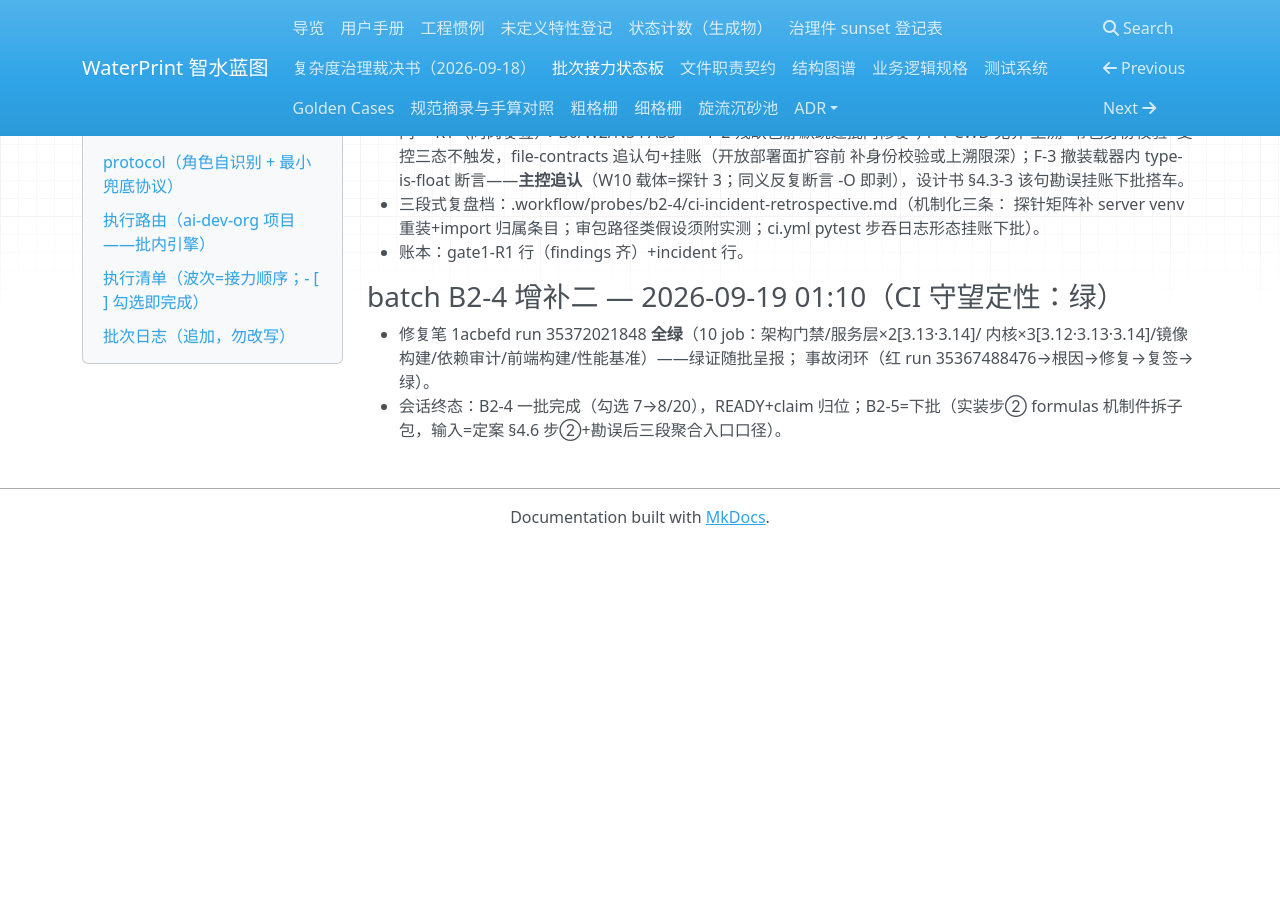
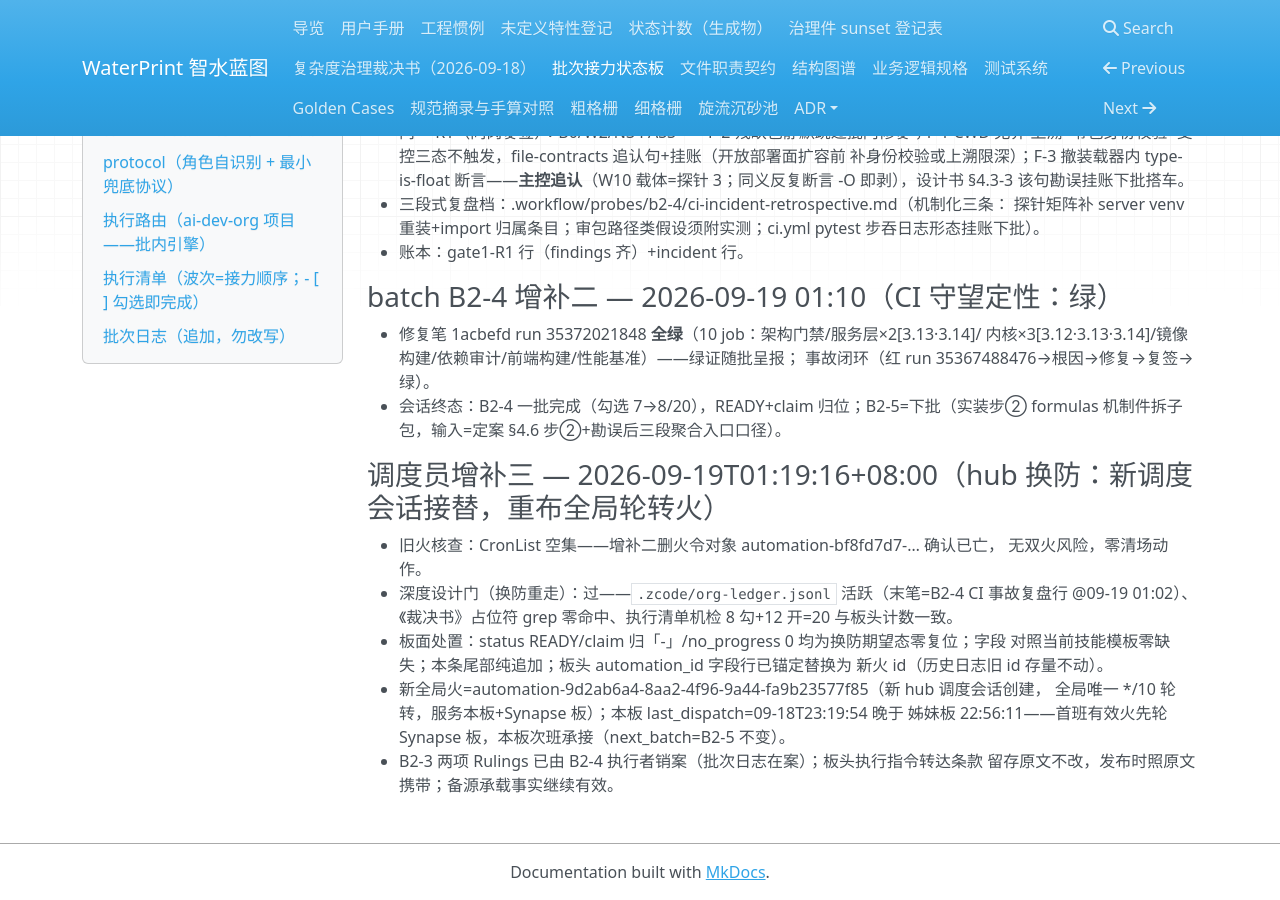
Before and after one commit to yyx20040712/waterprint, an MkDocs documentation site: the page built from docs/handoff/relay.md, in a window 1280 px wide and 900 px high, scrolled down 8399 px. Built offline with MkDocs 1.6.1, drawn with Linux system fonts in a browser that asks for light colours; nearby versions of some CDN libraries; before the commit the page ends 8944 px from its top, so only the background shows below that; some of the changed text lies outside the part shown.

Commit message:
接力火认领: B2-5 批开工——relay 板原子 claim（status RUNNING+claim token hubfire-B2-5-20260919T0132-b25f5+claimed_by/claimed_at+心跳 17:33:10Z，last_dispatch 01:31:13 保留）即推送对板外可见；同笔收编调度员增补三未提交笔（hub 换防记录+新火 id automation-9d2ab6a4 回填+last_dispatch 写入面——发布本会话的火回合落笔）。执行者按板领批 B2-5（实装步②：formulas 机制件拆子包，依据定案 §4.6 步②——白名单三态+四探针，聚合入口三段叠加口径；structure-graph §1a diff 非空=红停批）。

```diff
--- a/docs/handoff/relay.md
+++ b/docs/handoff/relay.md
@@ -8,22 +8,22 @@
 > 前任交接：`E:/zcode_md/治理批-复杂度治理-2026-09-18/00-交接文档-新会话继续.md`
 > （2026-09-18 同日建立——内容已并入本板首批批次日志，克隆者以本板为准）。
 
-- status: READY
-- automation_id: automation-bf8fd7d7-fa7b-4194-a850-2c702565068e
+- status: RUNNING
+- automation_id: automation-9d2ab6a4-8aa2-4f96-9a44-fa9b23577f85
 - shared_fire: true
 - plan: docs/handoff/relay.md#执行清单（自含清单，收口 grep 本文件 `- [ ]` 计余量）
 - spec: docs/design/2026-09-18_complexity-governance-ruling.md
 - poll_interval_min: 10
 - fire_budget_min: 120
-- last_dispatch: 2026-09-18T23:19:54+08:00
-- heartbeat_utc: 2026-09-18T17:08:45Z
-- claim: -
+- last_dispatch: 2026-09-19T01:31:13+08:00
+- heartbeat_utc: 2026-09-18T17:33:10Z
+- claim: hubfire-B2-5-20260919T0132-b25f5
 - no_progress_count: 0
 - checked_total: 20
 - checked_done: 8
 - last_handover: 2026-09-18
-- claimed_by: -
-- claimed_at: -
+- claimed_by: hubfire-B2-5 执行者会话
+- claimed_at: 2026-09-19T01:33:10+08:00
 - next_batch: B2-5（实装·第二步：formulas 机制件拆子包——定案 §4.6 步②+勘误后三段聚合入口口径：白名单三态+四探针（dump=flows+manning+discover_units 三段叠加插入序）；行数预算 spec≤150/store≤150/apply≤200/__init__≤40；开工先跑私有名前置探针+改造前 dump 留档会话区；structure-graph §1a 再生成 diff 非空=红停批）
 
 ## protocol（角色自识别 + 最小兜底协议）
@@ -371,3 +371,19 @@
   事故闭环（红 run 35367488476→根因→修复→复签→绿）。
 - 会话终态：B2-4 一批完成（勾选 7→8/20），READY+claim 归位；B2-5=下批（实装步②
   formulas 机制件拆子包，输入=定案 §4.6 步②+勘误后三段聚合入口口径）。
+
+### 调度员增补三 — 2026-09-19T01:19:16+08:00（hub 换防：新调度会话接替，重布全局轮转火）
+- 旧火核查：CronList 空集——增补二删火令对象 automation-bf8fd7d7-… 确认已亡，
+  无双火风险，零清场动作。
+- 深度设计门（换防重走）：过——`.zcode/org-ledger.jsonl` 活跃（末笔=B2-4 CI
+  事故复盘行 @09-19 01:02）、《裁决书》占位符 grep 零命中、执行清单机检 8 勾+12
+  开=20 与板头计数一致。
+- 板面处置：status READY/claim 归「-」/no_progress 0 均为换防期望态零复位；字段
+  对照当前技能模板零缺失；本条尾部纯追加；板头 automation_id 字段行已锚定替换为
+  新火 id（历史日志旧 id 存量不动）。
+- 新全局火=automation-9d2ab6a4-8aa2-4f96-9a44-fa9b23577f85（新 hub 调度会话创建，
+  全局唯一 */10 轮转，服务本板+Synapse 板）；本板 last_dispatch=09-18T23:19:54 晚于
+  姊妹板 22:56:11——首班有效火先轮 Synapse 板，本板次班承接（next_batch=B2-5
+  不变）。
+- B2-3 两项 Rulings 已由 B2-4 执行者销案（批次日志在案）；板头执行指令转达条款
+  留存原文不改，发布时照原文携带；备源承载事实继续有效。
```
